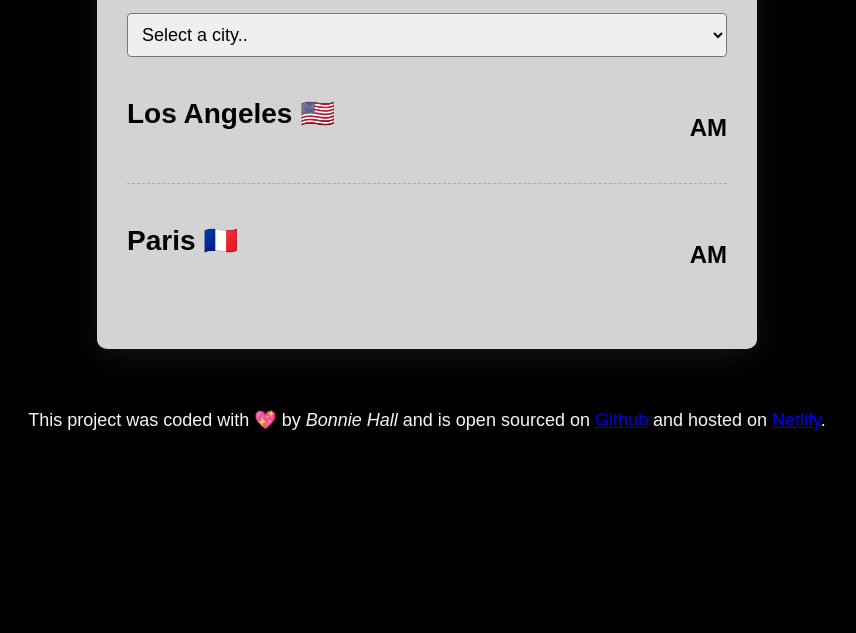
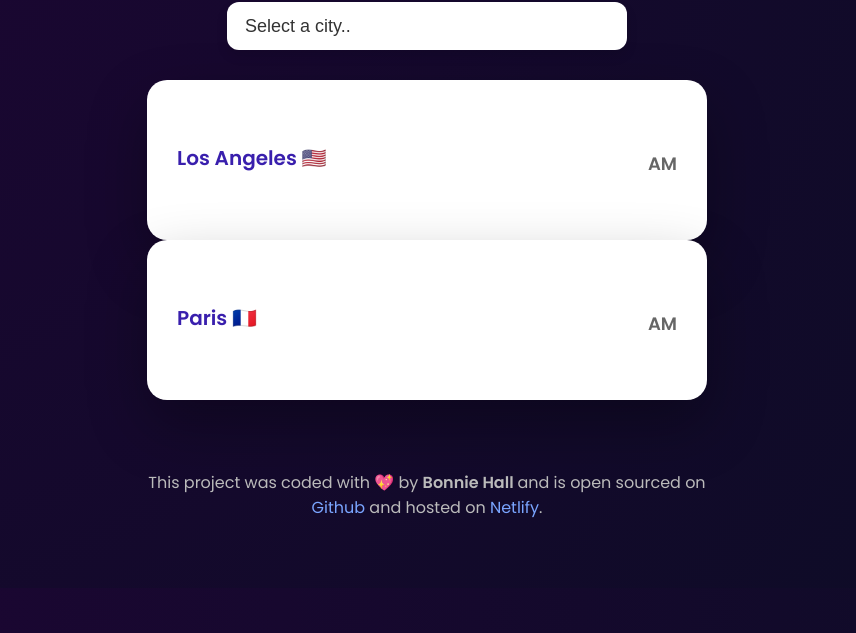
Before and after one commit to Bhall2023/World-Clock, a plain HTML site: page index.html in a window 1280 px wide. Shown: the part 167-800 px from the top of the page, without its empty margins (213-1069 px from the left). Drawn offline with nearby package versions, Linux system fonts and the light colour scheme; a script that the page names is missing.

Commit message:
updated styling to be more appealing

```diff
--- a/css/style.css
+++ b/css/style.css
@@ -1,67 +1,100 @@
+/* Global Styles */
 body {
-  background-color: black;
-  font-family: sans-serif;
+  background: radial-gradient(circle at top left, #1c0633, #0d0c26);
+  color: #f0f0f0;
+  font-family: 'Poppins', sans-serif;
+  padding: 40px 20px;
 }
 
 h1 {
+  font-size: 42px;
+  color: #f65282;
   text-align: center;
-  font-family: sans-serif;
-  font-size: 36px;
+  margin-bottom: 30px;
+  font-weight: 600;
 }
 
-h2 {
-  margin: 0 0 5px;
-  font-size: 28px;
+.select-wrapper {
+  max-width: 400px;
+  margin: 0 auto 30px;
+  text-align: center;
 }
 
 select {
-  display: block;
   width: 100%;
   font-size: 18px;
-  border-radius: 4px;
-  padding: 10px;
+  padding: 14px 18px;
+  border-radius: 12px;
+  border: none;
+  background: white;
+  color: #333;
+  box-shadow: 0 6px 12px rgba(0, 0, 0, 0.1);
+  appearance: none;
 }
 
-.container {
-  max-width: 600px;
-  margin: 60px auto;
-  background: lightgray;
+.card {
+  background: white;
+  border-radius: 20px;
   padding: 30px;
-  box-shadow: rgba(100, 100, 111, 0.2) 0px 7px 29px 0px;
-  border-radius: 10px;
+  max-width: 500px;
+  margin: 0 auto;
+  box-shadow: 0 25px 60px rgba(0, 0, 0, 0.3);
 }
 
 .city {
-
   display: flex;
-  margin: 10px 0;
   justify-content: space-between;
-  padding: 30px 0;
-  border-bottom: 1px dashed rgba(0, 0, 0, 0.2);
+  align-items: center;
+  padding: 20px 0;
+  border-bottom: 1px dashed rgba(0, 0, 0, 0.1);
 }
 
 .city:last-child {
-  border: none;
+  border-bottom: none;
 }
 
-.date {
-  opacity: 0.7;
+.city h2 {
+  font-size: 20px;
+  color: #391fad;
+  font-weight: 600;
+  margin: 0 0 4px;
 }
 
-.time {
-  font-size: 48px;
-  font-weight: bold;
-
+.city .date {
+  font-size: 14px;
+  color: #666;
+  font-weight: 500;
 }
 
-.time small {
-  font-size: 24px;
+.city .time {
+  font-size: 40px;
+  font-weight: bold;
+  color: #222;
+}
+
+.city .time small {
+  font-size: 18px;
+  color: #666;
+  margin-left: 4px;
   vertical-align: middle;
-  line-height: 48px;
 }
 
 footer {
   text-align: center;
-  font-size: 18px;
-  color: whitesmoke;
+  font-size: 16px;
+  color: #bbb;
+  margin-top: 50px;
+  padding: 20px;
+  max-width: 600px;
+  margin-left: auto;
+  margin-right: auto;
 }
+
+footer a {
+  color: #7aa5ff;
+  text-decoration: none;
+}
+
+footer a:hover {
+  text-decoration: underline;
+}
--- a/index.html
+++ b/index.html
@@ -4,15 +4,18 @@
         <meta charset="UTF-8">
         <meta name="viewport" content="width=device-width, initial-scale=1.0">
          <link rel = "stylesheet" href = "css/style.css"/>
-
+         <link href="https://fonts.googleapis.com/css2?family=Poppins:wght@400;600&display=swap" rel="stylesheet">
          <script src="https://cdnjs.cloudflare.com/ajax/libs/moment.js/2.29.4/moment.min.js"></script>
         <script src="https://cdnjs.cloudflare.com/ajax/libs/moment-timezone/0.5.47/moment-timezone-with-data-1970-2030.min.js"></script>
         <title>World Clock - Bonnie Hall</title>
     </head>
      <body>
     <div class="container">
-      <h1>World Clock</h1>
+      <h1>
+        World Clock
+      </h1>
 
+      <div class="select-wrapper">
       <select id ="city">
         <option value="">Select a city..</option>
         <option value ="current">My location</option>
@@ -20,8 +23,10 @@
         <option value="America/New_York">New York</option>
         <option value="Pacific/Auckland">Auckland</option>
       </select>
-
+      </div>
+      </div>
       <div id ="cities">
+        <div class="card">
         <div class="city" id="los-angeles">
   <div>
     <h2>Los Angeles 🇺🇸</h2>
@@ -29,6 +34,9 @@
   </div>
   <div class="time"><small>AM</small></div>
   </div>
+  </div>
+
+        <div class="card">
       <div class="city" id ="paris">
         <div>
           <h2>Paris 🇫🇷</h2>
@@ -38,9 +46,10 @@
       </div>
       </div>
       </div>
-        <footer>This project was coded with 💖 by <em> Bonnie Hall </em> and is open sourced on <a href="https://github.com/Bhall2023/World-Clock" target="_blank">Github</a> and hosted on <a href ="https://world-clock-project-hall.netlify.app" target ="_blank">Netlify</a>.
+
+   </div>
+        <footer>This project was coded with <span style="color:#f65282;">💖</span> by <strong> Bonnie Hall </strong> and is open sourced on <a href="https://github.com/Bhall2023/World-Clock" target="_blank">Github</a> and hosted on <a href ="https://world-clock-project-hall.netlify.app" target ="_blank">Netlify</a>.
         </footer>
-
     <script src = "javascript/index.js"></script>
     </body>
     </html>
--- a/javascript/index.js
+++ b/javascript/index.js
@@ -34,6 +34,7 @@ function updateCity(event) {
   let cityTime = moment().tz(cityTimeZone);
   let citiesElement = document.querySelector("#cities");
   citiesElement.innerHTML = `
+  <div class="card">
   <div class="city">
     <div>
       <h2>${cityName}</h2>
@@ -43,6 +44,7 @@ function updateCity(event) {
     "A"
   )}</small></div>
   </div>
+  </div>
   `;
 }
 
```
Lines whose indentation alone changed are shown as unchanged.
